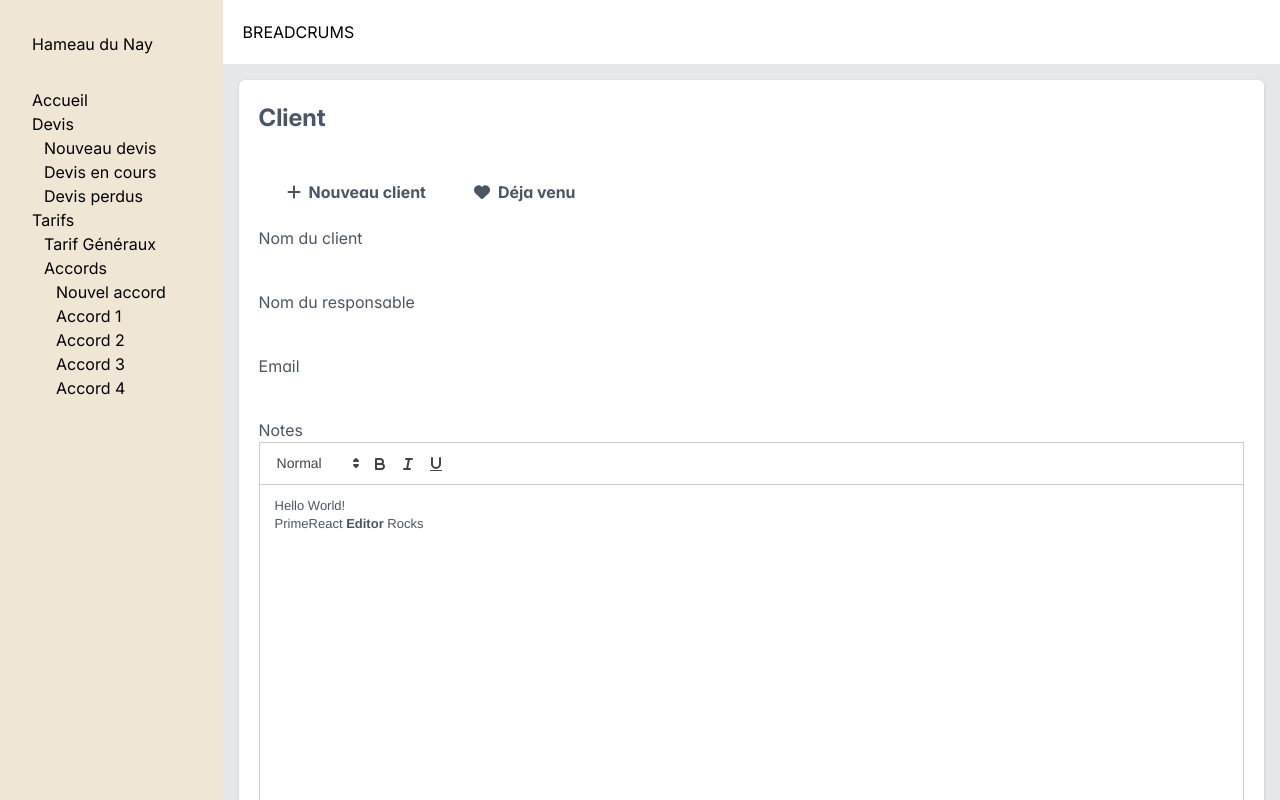
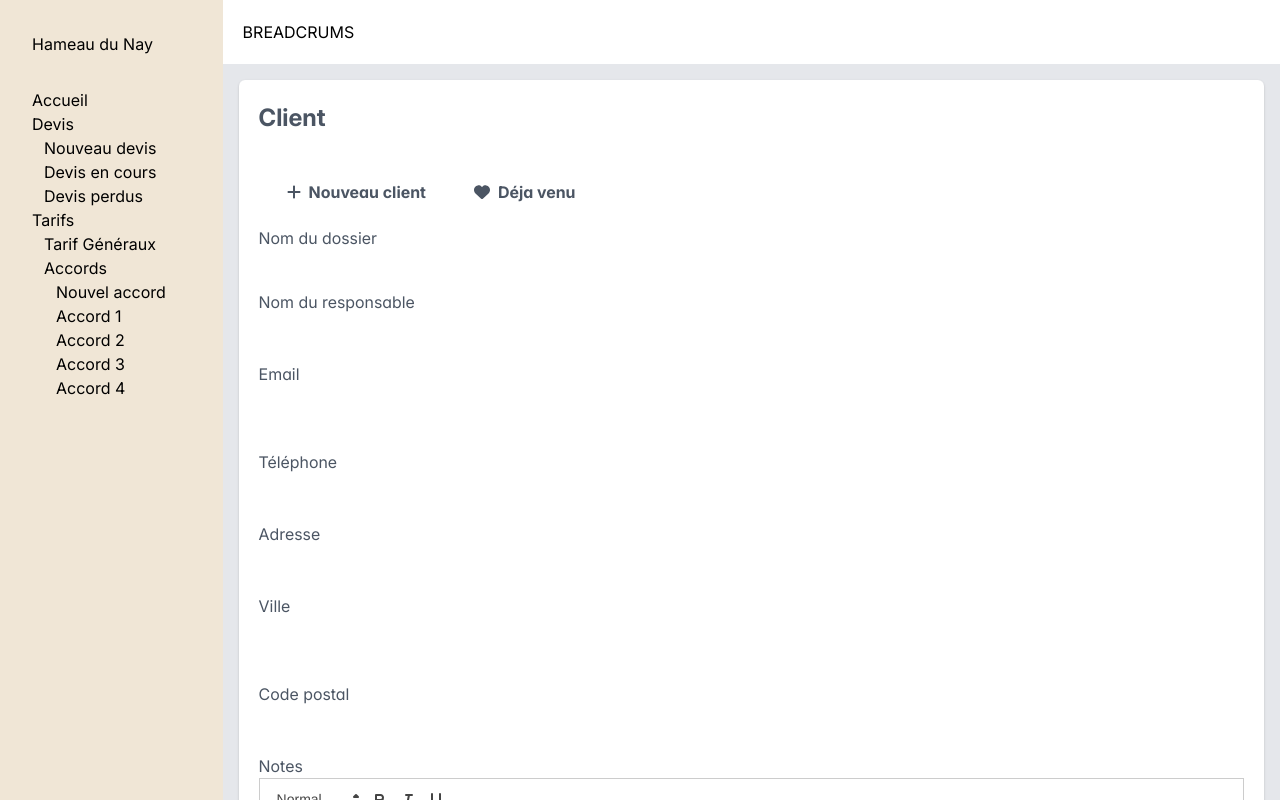
Before and after one commit to BahAilime/gestion-du-nay, a Next.js app: page /dossier/nouveau in a window 1280 px wide. Built offline with nearby package versions, Linux system fonts and the light colour scheme.

Commit message:
Modif layout

```diff
--- a/app/dossier/nouveau/page.jsx
+++ b/app/dossier/nouveau/page.jsx
@@ -48,13 +48,21 @@ export default function Home() {
 
   return (
     <>
-      <Card title="Client">
+      <Card title="Client" className="min-w-1/2">
         <TabMenu model={items} activeIndex={activeIndex} onTabChange={(e) => setActiveIndex(e.index)}/>
 
         {activeIndex === 0 && <>
-          <FormInput label="Nom du client" name="name" onChange={(name) => addState("username", name)}/>
+          <FormInput label="Nom du dossier" name="name" onChange={(name) => addState("username", name)}/>
           <FormInput label="Nom du responsable" name="resp" onChange={(resp) => addState("responsable", resp)}/>
-          <FormInput label="Email" name="email" onChange={(email) => addState("email", email)}  keyfilter="email"/>
+          <div className="flex w-full gap-4 flex-col lg:flex-row flex-wrap">
+            <FormInput label="Email" name="email" onChange={(email) => addState("email", email)}  keyfilter="email"/>
+            <FormInput label="Téléphone" name="tel" onChange={(tel) => addState("tel", tel)}/>
+          </div>
+          <FormInput label="Adresse" name="name" onChange={(name) => addState("username", name)}/>
+          <div className="flex w-full gap-4 flex-wrap">
+            <FormInput label="Ville" name="name" onChange={(name) => addState("username", name)}/>
+            <FormInput label="Code postal" name="name" onChange={(name) => addState("username", name)} keyfilter="pnum"/>
+          </div>
           <SimpleEditor label="Notes" onChange={(text) => addState("notes", text)} />
         </>}
 
--- a/src/components/FormInput.js
+++ b/src/components/FormInput.js
@@ -3,7 +3,7 @@ import { InputText } from 'primereact/inputtext';
 
 export default function FormInput({ label, name, value = "", onChange = (x) => {}, keyfilter = "" }) {
     return (
-        <div className="flex flex-col gap-1 mt-2 mb-3">
+        <div className="flex flex-col gap-1 mt-2 mb-3 w-full">
             <label htmlFor={name} value={value}>{label}</label>
             <InputText id={name} aria-describedby={`${name}-help`} onChange={(e) => onChange(e.target.value)} keyfilter={keyfilter}/>
         </div>
```
